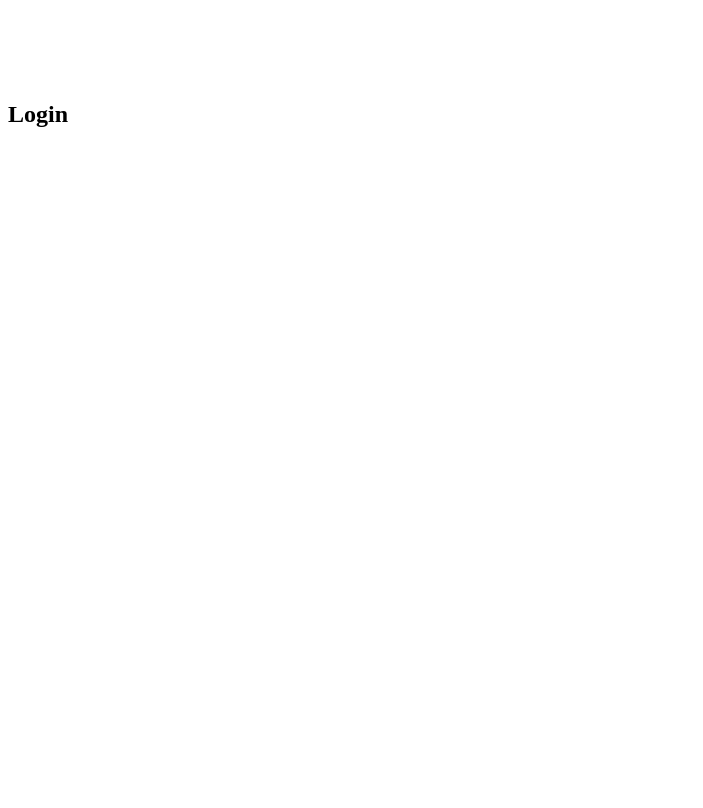
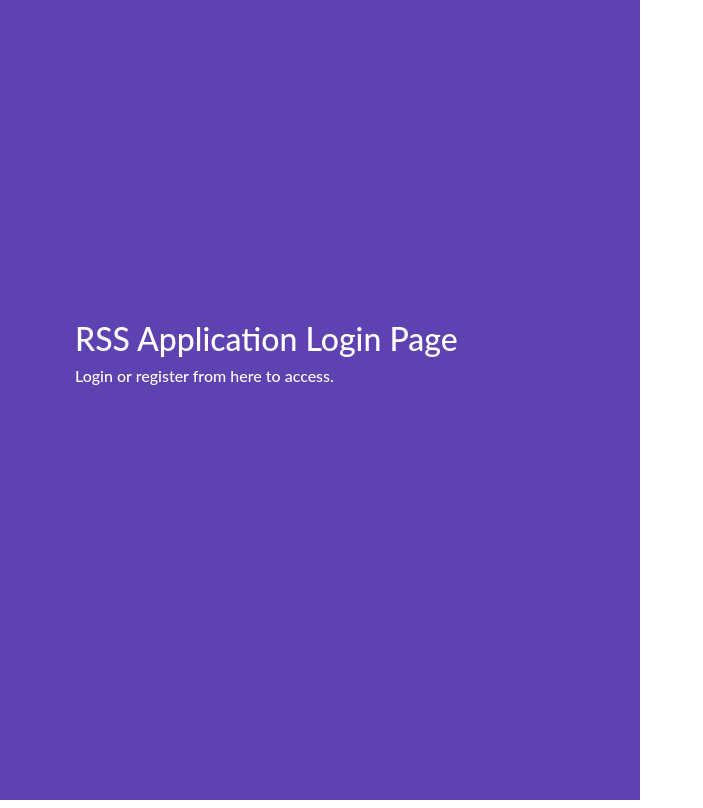
Before and after one commit to amckean12/rss-ui, a React (Create React App) app: page / in a window 1280 px wide. Shown: the whole page, without its empty margins (0-703 px from the left). Built offline with nearby package versions, Linux system fonts and the light colour scheme.

Commit message:
Adds structure to landing page

```diff
--- a/package.json
+++ b/package.json
@@ -6,8 +6,10 @@
     "@testing-library/jest-dom": "^4.2.4",
     "@testing-library/react": "^9.5.0",
     "@testing-library/user-event": "^7.2.1",
+    "bootstrap": "^4.4.1",
     "node-sass": "^4.13.1",
     "react": "^16.13.1",
+    "react-bootstrap": "^1.0.0",
     "react-dom": "^16.13.1",
     "react-scripts": "3.4.1"
   },
--- a/src/App.js
+++ b/src/App.js
@@ -1,12 +1,13 @@
+// Libraries
 import React from 'react';
 
-//Containers
+// Containers
 import HeaderContainer from './containers/header_container.jsx'
 import MainContainer from './containers/main_container.jsx'
 import FooterContainer from './containers/footer_container.jsx'
 
 
-//Style Sheets
+// Style Sheets
 import './app.scss'
 import './styles/utils/responsiveness.scss'
 
--- a/src/app.scss
+++ b/src/app.scss
@@ -1,16 +1,11 @@
+@import "~bootstrap/scss/bootstrap";
+
 html, body {
-    height: 100%
+    height: 100%;
+    font-family: "Lato", sans-serif;
+    font-size: 16px;
 }
 
-#app-base, .App {
+#app-base, .App, .main {
     height: 100%;
 }
-
-// Login Page Layout
-.App {
-    display: grid;
-    grid-template-columns: 1fr;
-    grid-template-rows: 0.75fr 7fr 0.5fr;
-    grid-column-gap: 0px;
-    grid-row-gap: 0px;
-}
--- a/src/containers/login_container.jsx
+++ b/src/containers/login_container.jsx
@@ -4,17 +4,22 @@ import React, { Component } from 'react';
 import FormComponent from '../components/form_component.jsx'
 import HeadingComponent from '../components/heading_component.jsx'
 
+// StyleSheets
+import '../styles/components/login.scss'
+
 class LoginContainer extends Component {
     render(){
         return(
-            <section className="login">
-                <HeadingComponent
-                block={"login"}
-                element={"heading"}
-                content={"Login"}
-                tag={"h2"} />
-                <FormComponent
-                block={"login"} />
+            <section className="login row">
+                <div className="col-md-6 col-sm-12 login__main-heading-container">
+                    <div className="login__main-heading">
+                        <h1 className="login__heading-1">RSS Application Login Page</h1>
+                        <h2 className="login__heading-2">Login or register from here to access.</h2>
+                    </div>
+                </div>
+                <div className="col-md-6 col-sm-12 login__main-form-container">
+                    <FormComponent />
+                </div>
             </section>
         );
     }
--- a/src/containers/main_container.jsx
+++ b/src/containers/main_container.jsx
@@ -3,13 +3,10 @@ import React, { Component } from 'react';
 //Container
 import LoginContainer from './login_container.jsx'
 
-//Components
-
-
 class MainContainer extends Component {
     render(){
         return(
-            <main className="main">
+            <main className="main container-fluid">
                 <LoginContainer />
             </main>
         );
--- /dev/null
+++ b/src/styles/components/login.scss
@@ -0,0 +1,21 @@
+.login {
+    height: 100%;
+    // Heading Component
+    &__main-heading-container{
+        background-color: #5F42B1;
+    }
+    &__main-heading {
+        margin-top: 20rem;
+        padding: 0 60px;
+    }
+    &__heading-1 {
+        color: white;
+        font-size: 2rem;
+    }
+    &__heading-2 {
+        color: white;
+        font-size: 1rem;
+    }
+
+    // Form Side
+}
```
Also changed, not shown: 1 other file (tests, documents, lock files or other folders).
